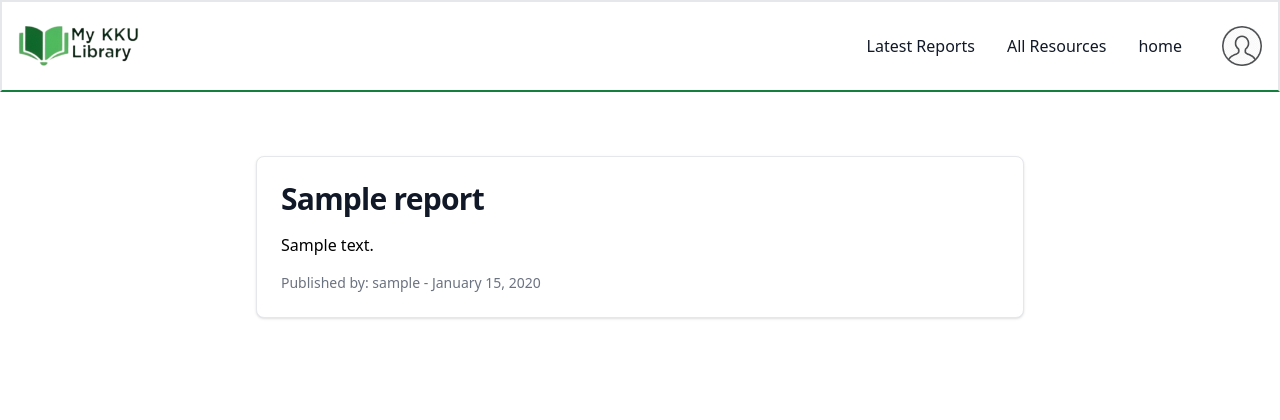
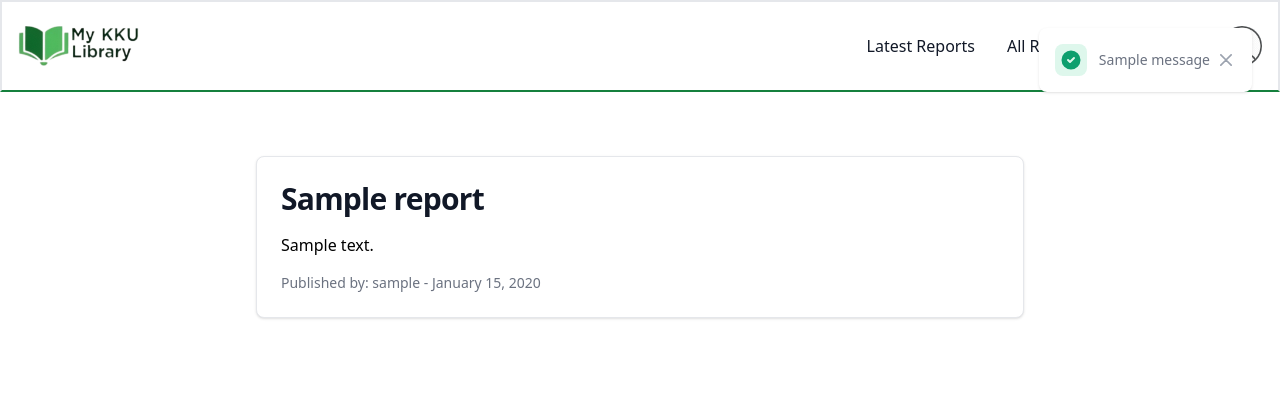
Before and after one commit to Abubakr-Alsheikh/my-kuu-library, a Django app: page /reports/1/ in a window 1280 px wide. Shown: the top 420 px of the page. Run offline with Django 5.2, Linux system fonts and the light colour scheme; a user stored in the database is signed in; tables that the repository leaves empty hold one stand-in row (values such as "Sample post"); one stand-in notice (Sample message) is shown; some libraries are stand-ins or nearby versions.

Commit message:
Adding toaster

```diff
--- a/static/src/output.css
+++ b/static/src/output.css
@@ -1144,6 +1144,34 @@ input:checked + .toggle-bg {
   top: 50%;
 }
 
+.bottom-4 {
+  bottom: 1rem;
+}
+
+.right-4 {
+  right: 1rem;
+}
+
+.top-2 {
+  top: 0.5rem;
+}
+
+.top-5 {
+  top: 1.25rem;
+}
+
+.right-5 {
+  right: 1.25rem;
+}
+
+.right-7 {
+  right: 1.75rem;
+}
+
+.top-7 {
+  top: 1.75rem;
+}
+
 .z-10 {
   z-index: 10;
 }
@@ -1162,19 +1190,6 @@ input:checked + .toggle-bg {
 
 .z-50 {
   z-index: 50;
-}
-
-.m-5 {
-  margin: 1.25rem;
-}
-
-.m-20 {
-  margin: 5rem;
-}
-
-.mx-10 {
-  margin-left: 2.5rem;
-  margin-right: 2.5rem;
 }
 
 .mx-auto {
@@ -1202,14 +1217,14 @@ input:checked + .toggle-bg {
   margin-bottom: 1.75rem;
 }
 
-.mx-5 {
-  margin-left: 1.25rem;
-  margin-right: 1.25rem;
-}
-
-.mx-20 {
-  margin-left: 5rem;
-  margin-right: 5rem;
+.-mx-1\.5 {
+  margin-left: -0.375rem;
+  margin-right: -0.375rem;
+}
+
+.-my-1\.5 {
+  margin-top: -0.375rem;
+  margin-bottom: -0.375rem;
 }
 
 .-ml-1 {
@@ -1284,6 +1299,14 @@ input:checked + .toggle-bg {
   margin-top: 1.5rem;
 }
 
+.ms-3 {
+  margin-inline-start: 0.75rem;
+}
+
+.ms-auto {
+  margin-inline-start: auto;
+}
+
 .block {
   display: block;
 }
@@ -1344,6 +1367,14 @@ input:checked + .toggle-bg {
   height: 24rem;
 }
 
+.h-3 {
+  height: 0.75rem;
+}
+
+.h-8 {
+  height: 2rem;
+}
+
 .min-h-screen {
   min-height: 100vh;
 }
@@ -1380,14 +1411,18 @@ input:checked + .toggle-bg {
   width: 100%;
 }
 
+.w-3 {
+  width: 0.75rem;
+}
+
+.w-8 {
+  width: 2rem;
+}
+
 .min-w-96 {
   min-width: 24rem;
 }
 
-.max-w-3xl {
-  max-width: 48rem;
-}
-
 .max-w-96 {
   max-width: 24rem;
 }
@@ -1408,12 +1443,20 @@ input:checked + .toggle-bg {
   max-width: 24rem;
 }
 
+.max-w-xs {
+  max-width: 20rem;
+}
+
 .flex-1 {
   flex: 1 1 0%;
 }
 
 .flex-shrink {
   flex-shrink: 1;
+}
+
+.flex-shrink-0 {
+  flex-shrink: 0;
 }
 
 .shrink-0 {
@@ -1758,6 +1801,26 @@ input:checked + .toggle-bg {
   background-color: rgb(255 255 255 / 0.5);
 }
 
+.bg-blue-100 {
+  --tw-bg-opacity: 1;
+  background-color: rgb(225 239 254 / var(--tw-bg-opacity));
+}
+
+.bg-green-100 {
+  --tw-bg-opacity: 1;
+  background-color: rgb(222 247 236 / var(--tw-bg-opacity));
+}
+
+.bg-red-100 {
+  --tw-bg-opacity: 1;
+  background-color: rgb(253 232 232 / var(--tw-bg-opacity));
+}
+
+.bg-yellow-100 {
+  --tw-bg-opacity: 1;
+  background-color: rgb(253 246 178 / var(--tw-bg-opacity));
+}
+
 .bg-center {
   background-position: center;
 }
@@ -1795,6 +1858,10 @@ input:checked + .toggle-bg {
   padding: 1.5rem;
 }
 
+.p-1\.5 {
+  padding: 0.375rem;
+}
+
 .px-2 {
   padding-left: 0.5rem;
   padding-right: 0.5rem;
@@ -2025,6 +2092,16 @@ input:checked + .toggle-bg {
 .text-white {
   --tw-text-opacity: 1;
   color: rgb(255 255 255 / var(--tw-text-opacity));
+}
+
+.text-green-500 {
+  --tw-text-opacity: 1;
+  color: rgb(14 159 110 / var(--tw-text-opacity));
+}
+
+.text-yellow-500 {
+  --tw-text-opacity: 1;
+  color: rgb(194 120 3 / var(--tw-text-opacity));
 }
 
 .antialiased {
@@ -2314,11 +2391,6 @@ input:checked + .toggle-bg {
     order: 2;
   }
 
-  .md\:mx-auto {
-    margin-left: auto;
-    margin-right: auto;
-  }
-
   .md\:me-0 {
     margin-inline-end: 0px;
   }
@@ -2327,6 +2399,10 @@ input:checked + .toggle-bg {
     margin-top: 0px;
   }
 
+  .md\:mr-10 {
+    margin-right: 2.5rem;
+  }
+
   .md\:flex {
     display: flex;
   }
@@ -2355,12 +2431,12 @@ input:checked + .toggle-bg {
     width: auto;
   }
 
+  .md\:max-w-3xl {
+    max-width: 48rem;
+  }
+
   .md\:max-w-xl {
     max-width: 36rem;
-  }
-
-  .md\:max-w-3xl {
-    max-width: 48rem;
   }
 
   .md\:flex-1 {
--- a/templates/_base.html
+++ b/templates/_base.html
@@ -20,6 +20,7 @@
       <div class="mx-auto">{% block content %} {% endblock content %}</div>
     </div>
     {% block footer %} {% endblock footer %}
+    {% include "include/toast_messages.html" %}
     <script src="https://cdn.jsdelivr.net/npm/flowbite@2.5.2/dist/flowbite.min.js"></script>
     {% block extra_body %} {% endblock extra_body %}
   </body>
--- a/templates/include/header.html
+++ b/templates/include/header.html
@@ -18,9 +18,15 @@
               <span class="dark:text-gray-400 block truncate text-sm text-gray-500">{{ user.email }}</span>
             </div>
             <ul class="py-2" aria-labelledby="user-menu-button">
+              {% if user.is_staff %}
+              <li>
+                <a href="{% url 'core:profile' %}" class="dark:hover:bg-gray-600 dark:text-gray-200 dark:hover:text-white block px-4 py-2 text-sm text-gray-700 hover:bg-gray-100">Dashboard</a>
+              </li>
+              {% else %}
               <li>
                 <a href="{% url 'core:profile' %}" class="dark:hover:bg-gray-600 dark:text-gray-200 dark:hover:text-white block px-4 py-2 text-sm text-gray-700 hover:bg-gray-100">User Profile</a>
               </li>
+              {% endif %}
               <li>
                 <form method="post" action="{% url 'logout' %}" style="w-full">
                   {% csrf_token %}
@@ -40,7 +46,7 @@
           </svg>
         </button>
       </div>
-      <div class="mr-10 hidden w-full items-center justify-between md:order-1 md:flex md:w-auto md:flex-1 md:justify-end md:justify-items-end" id="navbar-user">
+      <div class="hidden w-full items-center justify-between md:order-1 md:mr-10 md:flex md:w-auto md:flex-1 md:justify-end md:justify-items-end" id="navbar-user">
         <ul class="dark:bg-gray-800 md:dark:bg-gray-900 dark:border-gray-700 mt-4 flex flex-col rounded-lg border border-gray-100 bg-gray-50 p-4 font-medium md:mt-0 md:flex-row md:space-x-8 md:border-0 md:bg-white md:p-0 rtl:space-x-reverse">
           <li>
             <a href="{% url 'core:reports' %}" class="dark:text-white md:dark:hover:text-primary-500 dark:hover:bg-gray-700 dark:hover:text-white md:dark:hover:bg-transparent dark:border-gray-700 block rounded px-3 py-2 text-gray-900 hover:bg-gray-100 md:p-0 md:hover:bg-transparent md:hover:text-primary-700">Latest Reports</a>
--- /dev/null
+++ b/templates/include/toast_messages.html
@@ -0,0 +1,29 @@
+<div id="toast-container" class="fixed right-7 top-7 z-50">
+    {% if messages %}
+      {% for message in messages %}
+        <div id="toast-{{ forloop.counter }}" class="dark:text-gray-400 dark:bg-gray-800 mb-4 flex w-full max-w-xs items-center rounded-lg bg-white p-4 text-gray-500 shadow" role="alert" data-dismiss-target="#toast-{{ forloop.counter }}">
+          <div class="inline-flex items-center justify-center flex-shrink-0 w-8 h-8 {% if message.tags == 'success' %}text-green-500 bg-green-100 rounded-lg dark:bg-green-800 dark:text-green-200{% elif message.tags == 'error' %}text-red-500 bg-red-100 rounded-lg dark:bg-red-800 dark:text-red-200{% elif message.tags == 'info' %}text-blue-500 bg-blue-100 rounded-lg dark:bg-blue-800 dark:text-blue-200{% elif message.tags == 'warning' %}text-yellow-500 bg-yellow-100 rounded-lg dark:bg-yellow-800 dark:text-yellow-200{% endif %}">
+            <svg class="h-5 w-5" aria-hidden="true" xmlns="http://www.w3.org/2000/svg" fill="currentColor" viewBox="0 0 20 20">
+              {% if message.tags == 'success' %}
+                <path d="M10 .5a9.5 9.5 0 1 0 9.5 9.5A9.51 9.51 0 0 0 10 .5Zm3.707 8.207-4 4a1 1 0 0 1-1.414 0l-2-2a1 1 0 0 1 1.414-1.414L9 10.586l3.293-3.293a1 1 0 0 1 1.414 1.414Z"/>
+              {% elif message.tags == 'error' %}
+                <path d="M10 18a8 8 0 1 0 0-16 8 8 0 0 0 0 16zm3.707-8.207-4-4a1 1 0 0 1 1.414-1.414L10 10.586l3.293-3.293a1 1 0 0 1 1.414 1.414Z"/>
+              {% elif message.tags == 'info' %}
+                <path d="M10 18a8 8 0 1 0 0-16 8 8 0 0 0 0 16zm3.707-8.207-4-4a1 1 0 0 1 1.414-1.414L10 10.586l3.293-3.293a1 1 0 0 1 1.414 1.414Z"/>
+              {% elif message.tags == 'warning' %}
+                <path d="M10 18a8 8 0 1 0 0-16 8 8 0 0 0 0 16zm3.707-8.207-4-4a1 1 0 0 1 1.414-1.414L10 10.586l3.293-3.293a1 1 0 0 1 1.414 1.414Z"/>
+              {% endif %}
+            </svg>
+            <span class="sr-only">Check icon</span>
+          </div>
+          <div class="ms-3 text-sm font-normal">{{ message }}</div>
+          <button type="button" class="dark:text-gray-500 dark:hover:text-white dark:bg-gray-800 dark:hover:bg-gray-700 -mx-1.5 -my-1.5 ms-auto inline-flex h-8 w-8 items-center justify-center rounded-lg bg-white p-1.5 text-gray-400 hover:bg-gray-100 hover:text-gray-900 focus:ring-2 focus:ring-gray-300" data-dismiss-target="#toast-{{ forloop.counter }}" aria-label="Close">
+            <span class="sr-only">Close</span>
+            <svg class="h-3 w-3" aria-hidden="true" xmlns="http://www.w3.org/2000/svg" fill="none" viewBox="0 0 14 14">
+              <path stroke="currentColor" stroke-linecap="round" stroke-linejoin="round" stroke-width="2" d="m1 1 6 6m0 0 6 6M7 7l6-6M7 7l-6 6"/>
+            </svg>
+          </button>
+        </div>
+      {% endfor %}
+    {% endif %}
+  </div>
--- a/templates/user/header.html
+++ b/templates/user/header.html
@@ -38,7 +38,7 @@
           </svg>
         </button>
       </div>
-      <div class="mr-10 hidden w-full items-center justify-between md:order-1 md:flex md:w-auto md:flex-1 md:justify-end md:justify-items-end" id="navbar-user">
+      <div class="hidden w-full items-center justify-between md:order-1 md:mr-10 md:flex md:w-auto md:flex-1 md:justify-end md:justify-items-end" id="navbar-user">
         <ul class="dark:bg-gray-800 md:dark:bg-gray-900 dark:border-gray-700 mt-4 flex flex-col rounded-lg border border-gray-100 bg-gray-50 p-4 font-medium md:mt-0 md:flex-row md:space-x-8 md:border-0 md:bg-white md:p-0 rtl:space-x-reverse">
           <li>
             <a href="{% url 'core:notifications' %}" class="dark:text-white md:dark:hover:text-primary-500 dark:hover:bg-gray-700 dark:hover:text-white md:dark:hover:bg-transparent dark:border-gray-700 block rounded px-3 py-2 text-gray-900 hover:bg-gray-100 md:p-0 md:hover:bg-transparent md:hover:text-primary-700">Notifications</a>
```
